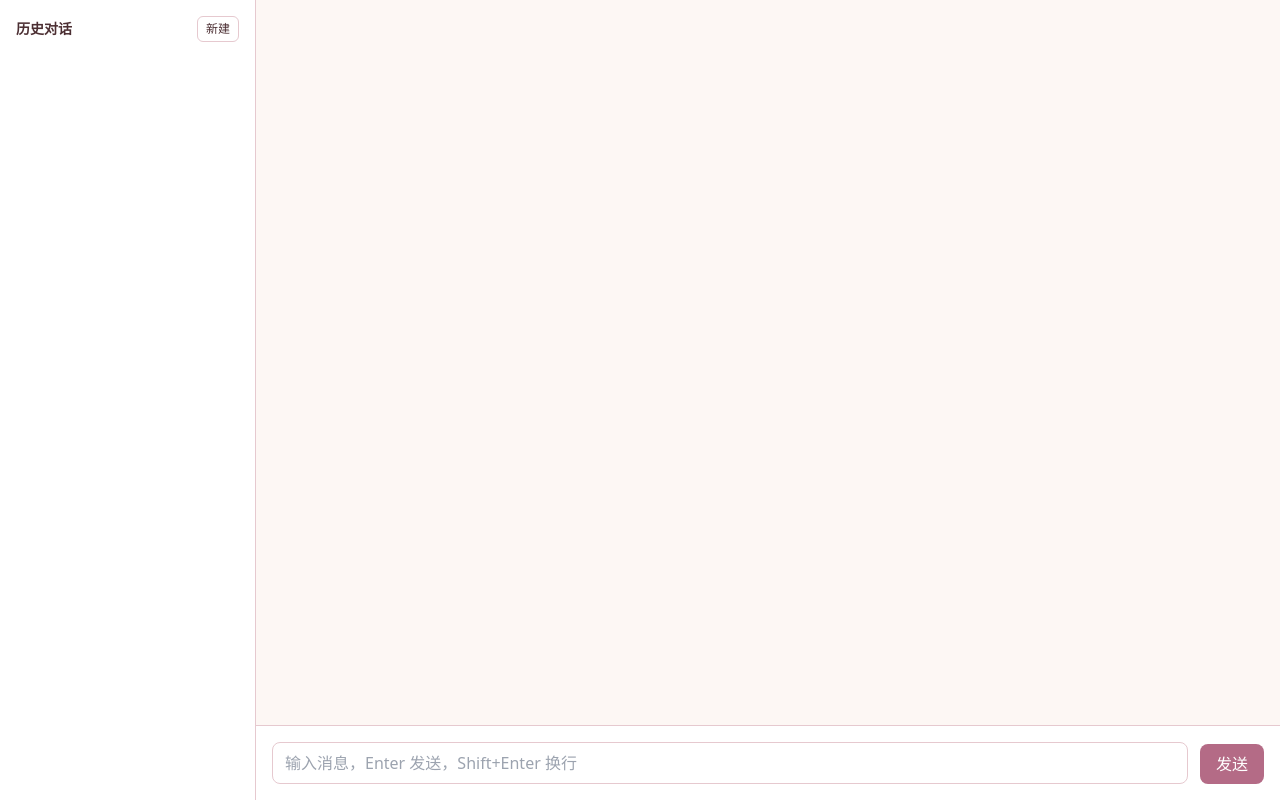
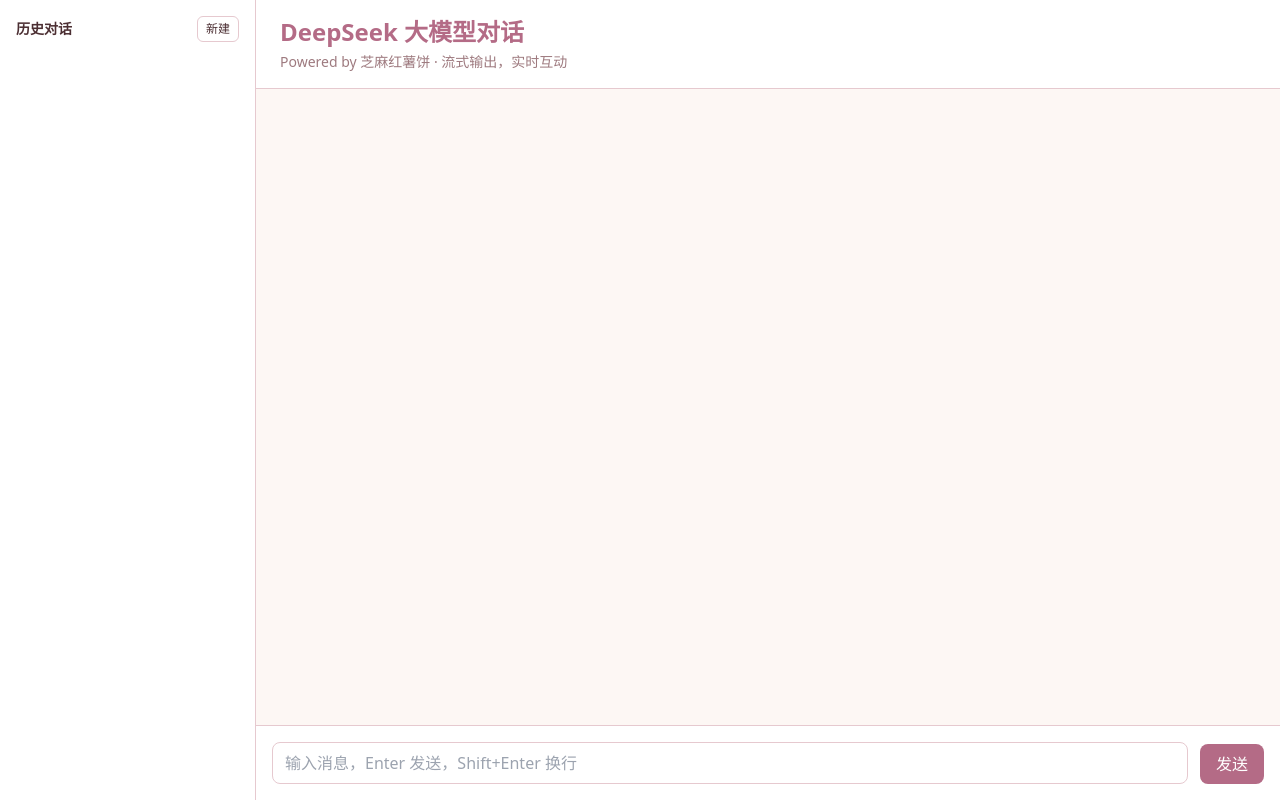
Before and after one commit to instinct765/super-robot, a plain HTML site: page index.html in a window 1280 px wide. Drawn offline with nearby package versions, Linux system fonts and the light colour scheme.

Commit message:
Update index.html

```diff
--- a/index.html
+++ b/index.html
@@ -85,6 +85,11 @@
 
       <!-- 主对话区 -->
       <main class="flex-1 flex flex-col">
+        <!-- 头部标题 -->
+        <header class="shrink-0 surface border-b border-[var(--c-primary)] px-6 py-4">
+          <h1 class="text-2xl font-bold text-[var(--c-primary-deep)]">DeepSeek 大模型对话</h1>
+          <p class="text-sm text-muted mt-1">Powered by 芝麻红薯饼 · 流式输出，实时互动</p>
+        </header>
         <!-- 消息区 -->
         <section id="chatWindow" class="flex-1 overflow-y-auto px-6 py-4 custom-scroll"></section>
 
@@ -289,5 +294,4 @@
       renderHistory();
     </script>
   </body>
-
 </html>
```
